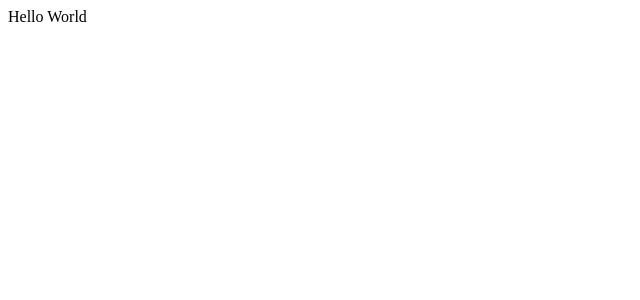
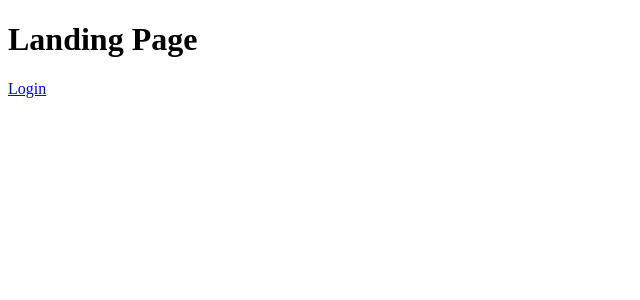
Before and after one commit to marcialpuchi/nurseries, a React app: page / in a window 1280 px wide. Shown: the top 300 px of the page, without its empty margins (0-640 px from the left). Built offline with nearby package versions, Linux system fonts and the light colour scheme.

Commit message:
Add login and landing pages

```diff
--- a/package.json
+++ b/package.json
@@ -14,7 +14,8 @@
     "lodash": "^4.17.5",
     "path": "^0.12.7",
     "react": "^16.2.0",
-    "react-dom": "^16.2.0"
+    "react-dom": "^16.2.0",
+    "react-router-dom": "^4.2.2"
   },
   "devDependencies": {
     "babel-cli": "^6.26.0",
--- a/src/app/App.jsx
+++ b/src/app/App.jsx
@@ -1,5 +1,13 @@
 import React from 'react';
+import { Route } from 'react-router-dom';
+import LandingPage from './components/pages/LandingPage';
+import LoginPage from './components/pages/LoginPage';
 
-const App = () => <div>Hello World</div>;
+const App = () => (
+	<div>
+		<Route path='/' exact component={LandingPage}/>
+		<Route path='/login' exact component={LoginPage}/>
+	</div>
+);
 
 export default App;
--- /dev/null
+++ b/src/app/components/pages/LandingPage.jsx
@@ -0,0 +1,11 @@
+import React from 'react';
+import { Link } from 'react-router-dom';
+
+const LandingPage = () => (
+	<div>
+		<h1>Landing Page</h1>
+		<Link to='/login'>Login</Link>
+	</div>
+);
+
+export default LandingPage;
--- /dev/null
+++ b/src/app/components/pages/LoginPage.jsx
@@ -0,0 +1,9 @@
+import React from 'react';
+
+const LoginPage = () => (
+	<div>
+		<h1>Login Page</h1>
+	</div>
+);
+
+export default LoginPage;
--- a/src/app/index.jsx
+++ b/src/app/index.jsx
@@ -1,8 +1,15 @@
 import React from 'react';
 import ReactDOM from 'react-dom';
+import { BrowserRouter } from 'react-router-dom';
 import App from './App';
 import registerServiceWorker from './registerServiceWorker';
 import '../stylesheets/main.scss';
 
-ReactDOM.render(<App />, document.getElementById('root'));
+ReactDOM.render(
+	<BrowserRouter>
+		<App />
+	</BrowserRouter>,
+	document.getElementById('root')
+);
+
 registerServiceWorker();
```
Also changed, not shown: 2 other files (tests, documents, lock files or other folders).
